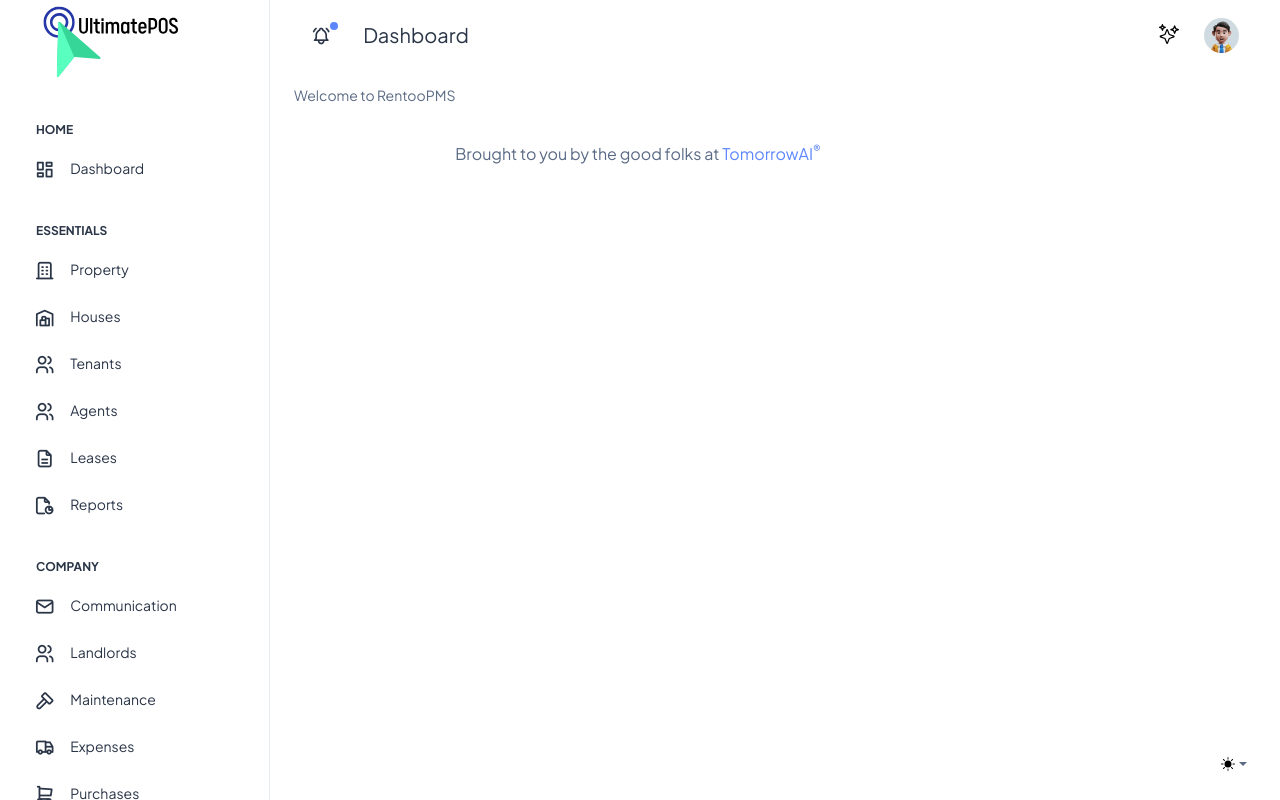
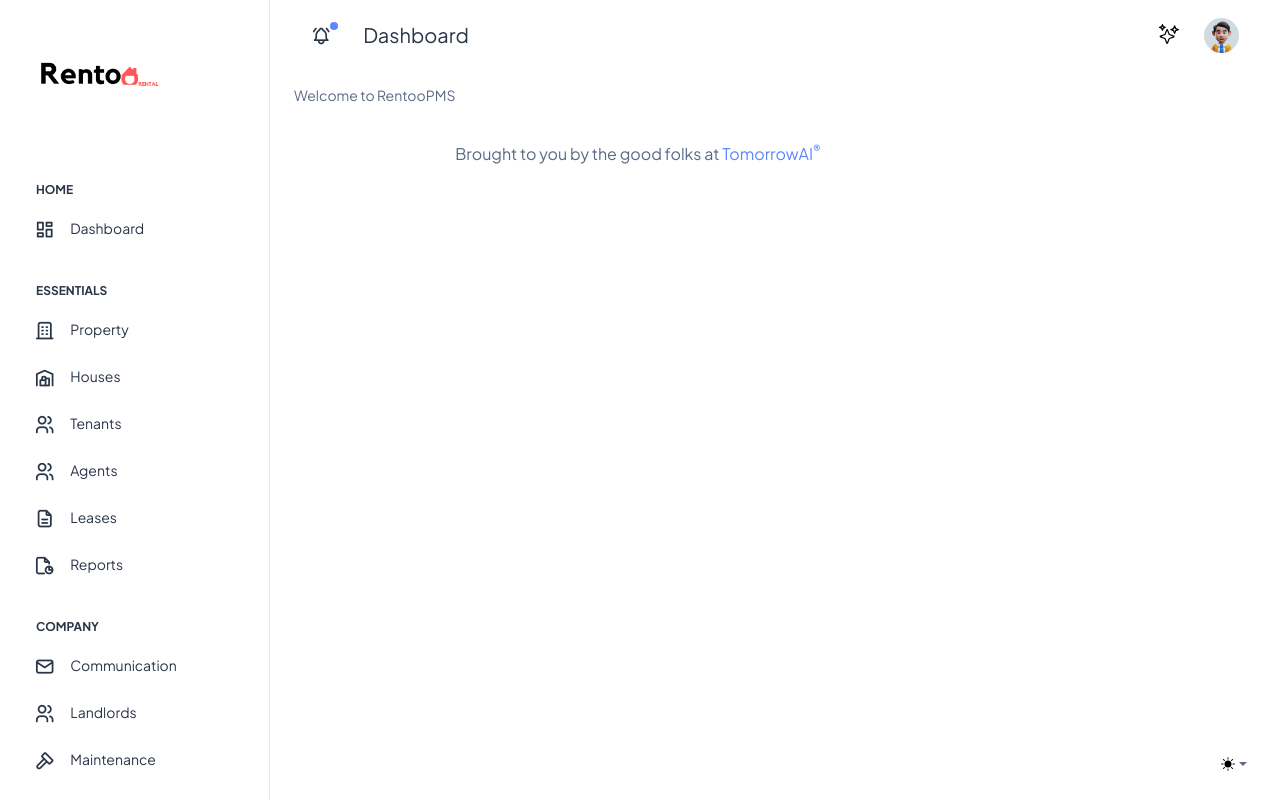
Before and after one commit to KagemaNjoroge/RentooBackend, a Django app: template templates/cloud/index.html in a window 1280 px wide. Run offline with Django 5.2, Linux system fonts and the light colour scheme; the template is opened without the code that fills it, so the values that code supplies are empty; some libraries are stand-ins or nearby versions.

Commit message:
Remove unncessary js. Replace ultimatepos logo with rentoo logo

```diff
--- a/templates/main/base.html
+++ b/templates/main/base.html
@@ -18,6 +18,9 @@
     <link rel="shortcut icon" type="image/png" href="{%static 'img/logos/rocket.png'%}" />
     <!--simple bar-->
     <link rel="stylesheet" href="{%static 'libs/simplebar/dist/simplebar.min.css'%}">
+    <!--Datatables-->
+    <link rel="stylesheet" href="{%static 'libs/datatables/dataTables.bootstrap4.min.css'%}">
+    <script src="{%static 'libs/jquery/dist/jquery.min.js'%}"></script>
 </head>
 
 <body>
@@ -31,7 +34,8 @@
             <div>
                 <div class="brand-logo d-flex align-items-center justify-content-between">
                     <a href="" class="text-nowrap logo-img">
-                        <img src="{%static 'img/logos/ultimate_pos.svg'%}" width="180" alt="" />
+                        <img src="{%static 'img/rentoo_logo_black.png'%}" width="150" height="150" class="img img-fluid"
+                            alt="RentooPMS logo" />
                     </a>
                     <div class="close-btn d-xl-none d-block sidebartoggler cursor-pointer" id="sidebarCollapse">
                         <i class="ti ti-x fs-8"></i>
@@ -103,7 +107,7 @@
                         <svg class="bi my-1 theme-icon-active" width="1em" height="1em">
                             <use href="#circle-half"></use>
                         </svg>
-                        <span class="visually-hidden" id="bd-theme-text">Toggle theme</span>
+                        <span class="visually-hidden" id="bd-theme-text">Switch theme</span>
                     </button>
                     <ul class="dropdown-menu dropdown-menu-end shadow" aria-labelledby="bd-theme-text">
                         <li>
@@ -160,8 +164,6 @@
 
     </footer>
     <!--Global Javascript-->
-
-
     <!--JQuery-->
     <script src="{%static 'libs/jquery/dist/jquery.min.js'%}"></script>
 
@@ -173,9 +175,11 @@
     <script src="{%static 'js/color-modes.js'%}"></script>
     <!--Bootstrap-->
     <script src="{%static 'libs/bootstrap/dist/js/bootstrap.bundle.min.js'%}"></script>
-
     <!--simplebar-->
     <script src="{%static 'libs/simplebar/dist/simplebar.min.js'%}"></script>
+    <!--DataTables-->
+    <script src="{%static 'libs/datatables/jquery.dataTables.min.js'%}"></script>
+    <script src="{%static 'libs/datatables/dataTables.bootstrap4.min.js'%}"></script>
 
 
 </body>
```
